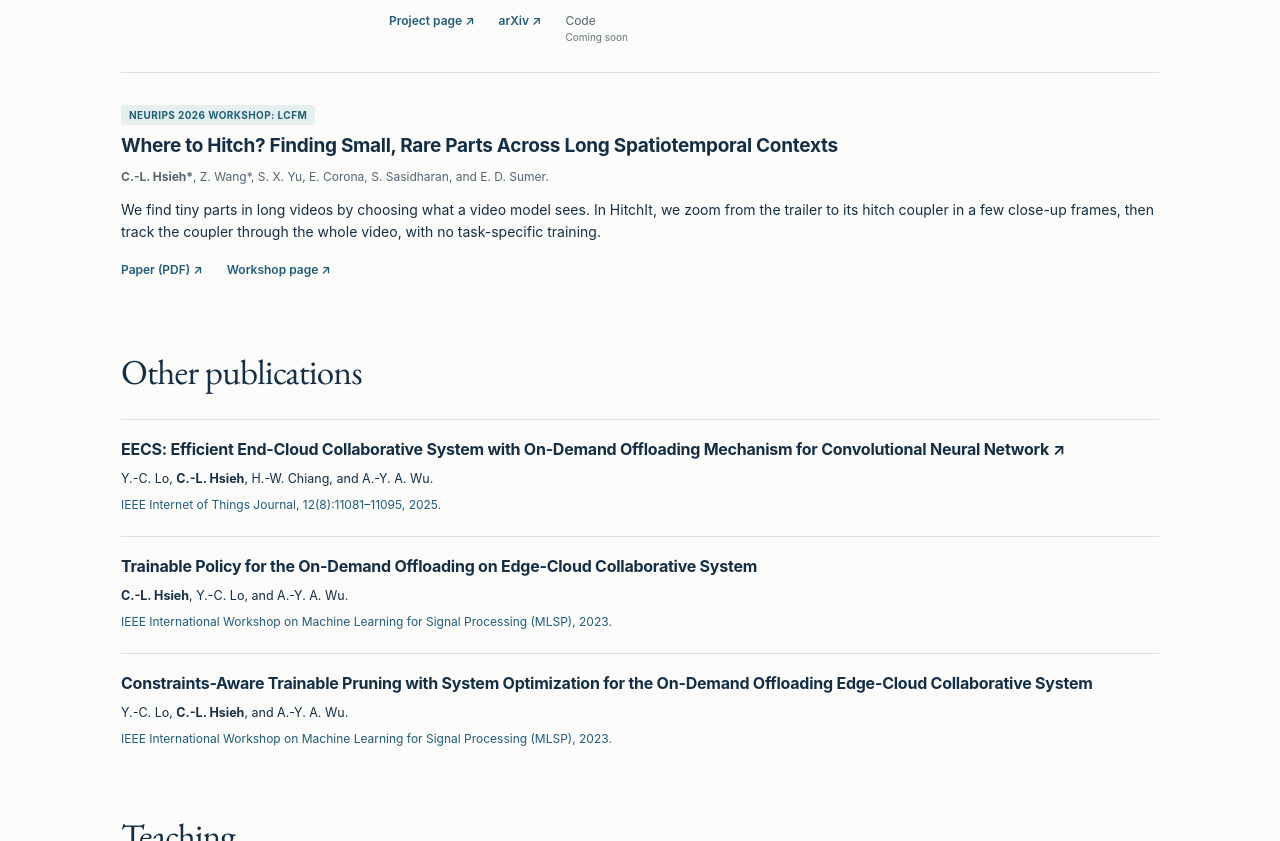
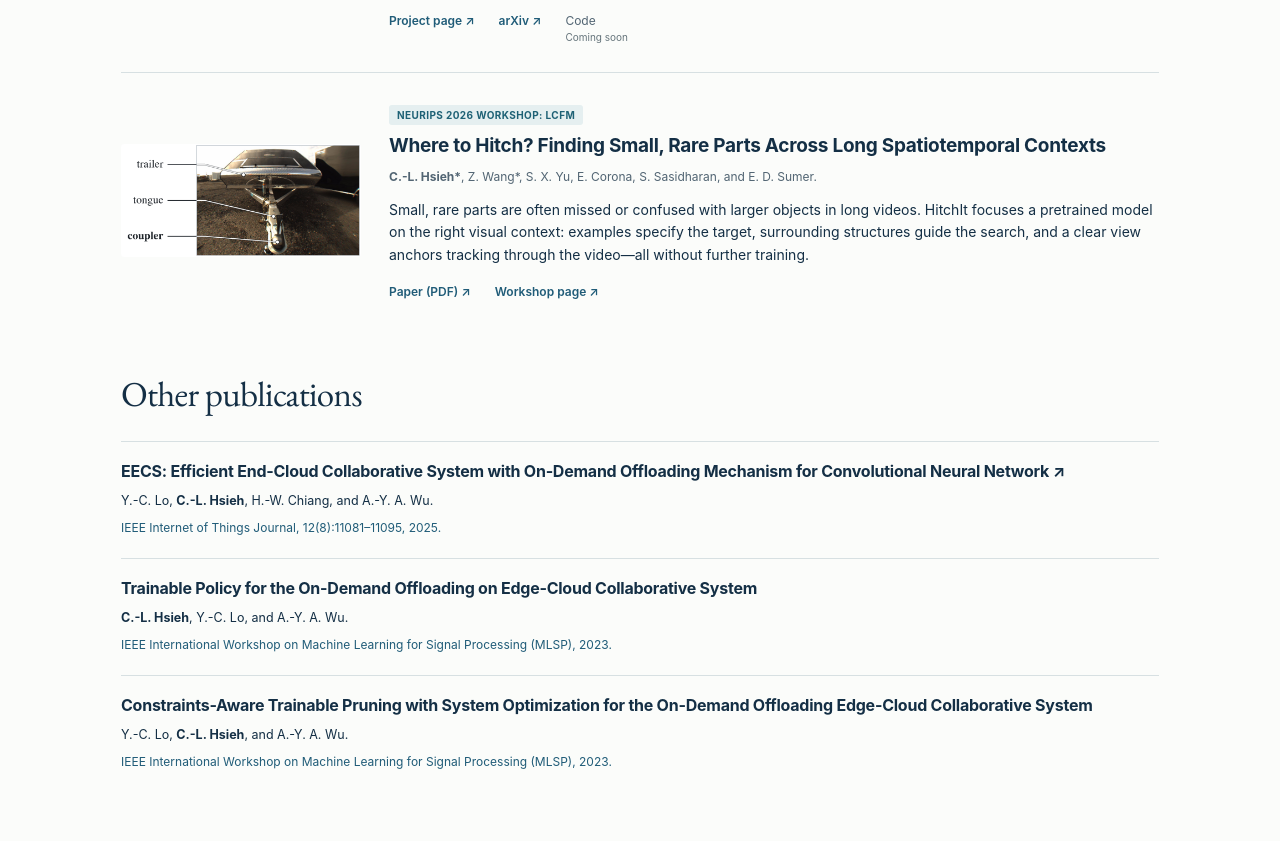
Before and after one commit to chenglinh/chenglinh.github.io, a Jekyll site: the page index.html, which Jekyll copies as it is, in a window 1280 px wide and 900 px high, scrolled down 1100 px, cut to the strip 59-900 px from the top of the window. Built offline with Jekyll 4.4.1, drawn with Linux system fonts in a browser that asks for light colours.

Commit message:
Illustrate HitchIt and clarify its research insight

```diff
--- a/index.html
+++ b/index.html
@@ -37,7 +37,8 @@
 <div class="project-links" aria-label="Fall Recovery resources"><a href="https://osheraz.github.io/RISE/">Project page ↗</a><a href="https://arxiv.org/abs/2610.30061">arXiv ↗</a><span>Code <small>Coming soon</small></span></div></div>
 </article>
 <article class="research-card">
-<div style="grid-column:1 / -1"><p class="badge">NeurIPS 2026 Workshop: LCFM</p><h3>Where to Hitch? Finding Small, Rare Parts Across Long Spatiotemporal Contexts</h3><p class="authors"><strong>C.-L. Hsieh*</strong>, Z. Wang*, S. X. Yu, E. Corona, S. Sasidharan, and E. D. Sumer.</p><p>We find tiny parts in long videos by choosing what a video model sees. In HitchIt, we zoom from the trailer to its hitch coupler in a few close-up frames, then track the coupler through the whole video, with no task-specific training.</p><div class="project-links" aria-label="Where to Hitch resources"><a href="papers/where-to-hitch.pdf">Paper (PDF) ↗</a><a href="https://neurips.cc/virtual/2026/173726">Workshop page ↗</a></div></div>
+<figure class="project-media"><a href="papers/where-to-hitch.pdf" aria-label="Read the HitchIt paper"><img src="assets/teasers/hitchit-teaser.png" alt="A trailer with its tongue and small hitch coupler labeled, illustrating how surrounding structure helps locate the target part." width="865" height="410" loading="lazy"></a></figure>
+<div><p class="badge">NeurIPS 2026 Workshop: LCFM</p><h3>Where to Hitch? Finding Small, Rare Parts Across Long Spatiotemporal Contexts</h3><p class="authors"><strong>C.-L. Hsieh*</strong>, Z. Wang*, S. X. Yu, E. Corona, S. Sasidharan, and E. D. Sumer.</p><p>Small, rare parts are often missed or confused with larger objects in long videos. HitchIt focuses a pretrained model on the right visual context: examples specify the target, surrounding structures guide the search, and a clear view anchors tracking through the video—all without further training.</p><div class="project-links" aria-label="Where to Hitch resources"><a href="papers/where-to-hitch.pdf">Paper (PDF) ↗</a><a href="https://neurips.cc/virtual/2026/173726">Workshop page ↗</a></div></div>
 </article>
 </section>
 <section id="publications" class="section"><div class="section-heading"><h2>Other publications</h2></div>
```
